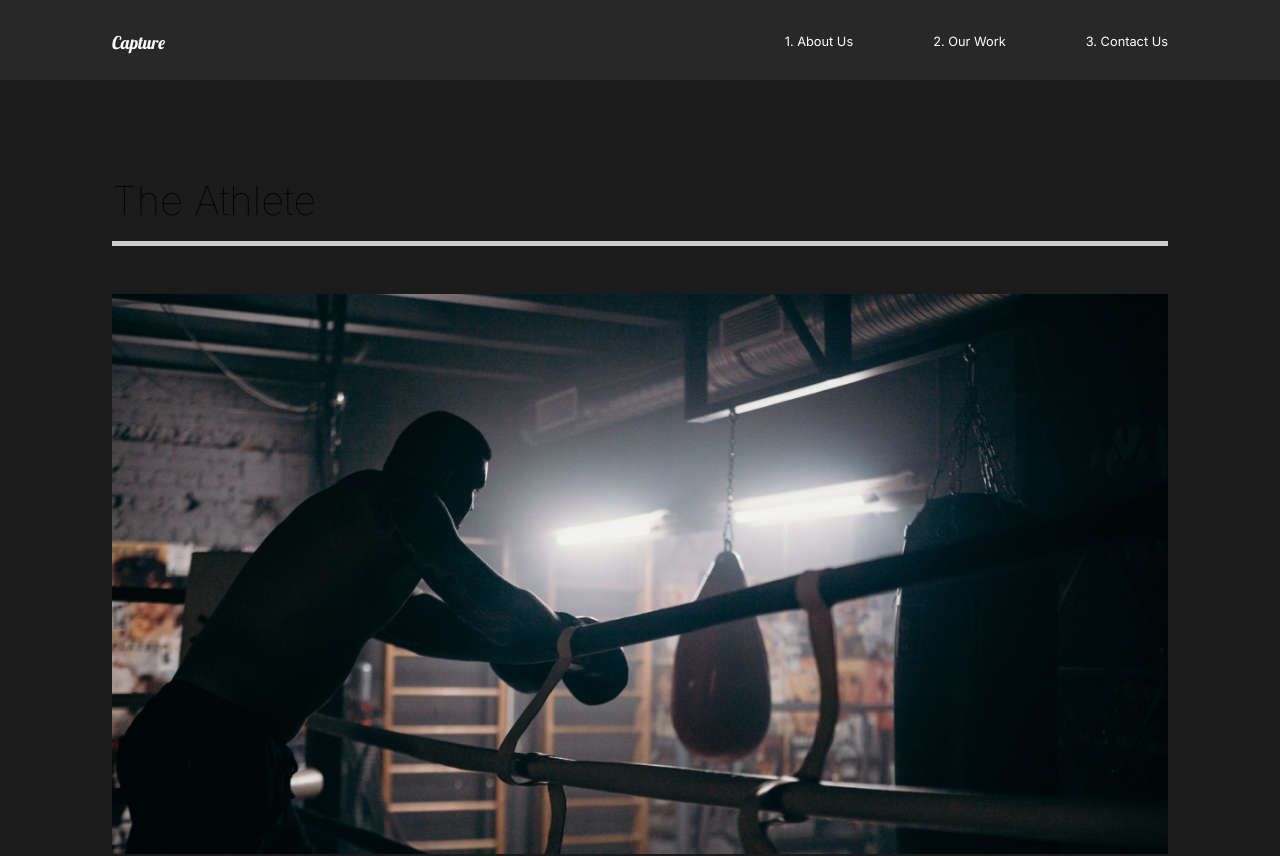
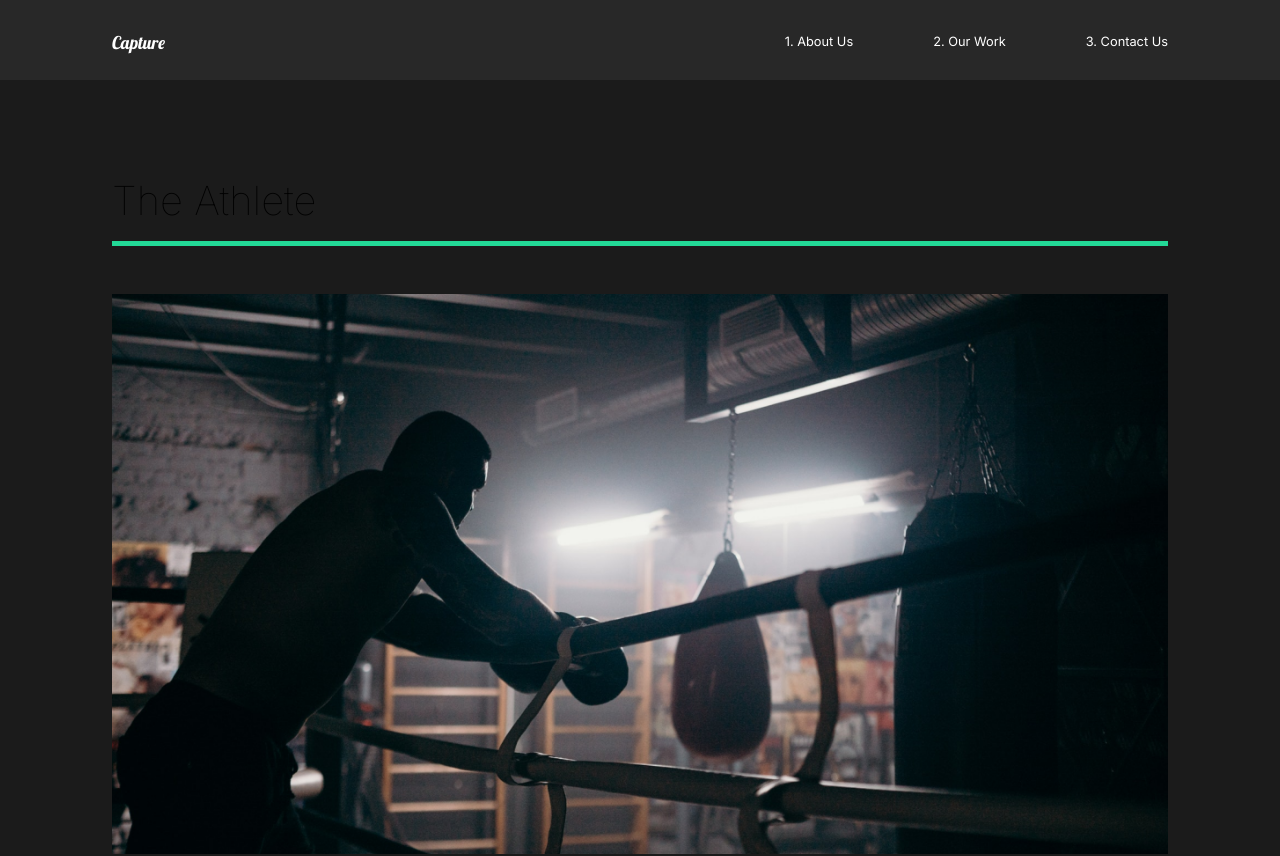
Before and after one commit to Fayorr/capture-portfolio, a React (Vite) app: page /work in a window 1280 px wide. Shown: the top 856 px of the page. Built offline with nearby package versions, Linux system fonts and the light colour scheme.

Commit message:
added more animation

```diff
--- a/src/constant/animation.js
+++ b/src/constant/animation.js
@@ -6,7 +6,7 @@ export const pageAnimation = {
         opacity: 1,
         y: 0,
         transition: {
-            duration: 0.75,
+            duration: 1,
             when: "beforeChildren", //Until the parent loads finish others won't.
             staggerChildren: 0.25,  //to make each childrean wait for one another.
 
@@ -42,5 +42,10 @@ export const fade = {
 }
 export const photoAnim = {
     hidden: {opacity: 0, scale: 1.5},
-    show: {scale: 1, opacity: 1, transition: {duration: 1, ease: "easeOut"}}
+    show: {scale: 1, opacity: 1, transition: {duration: 0.75, ease: "easeOut"}}
 }
+export const lineAnim = {
+    hidden: {width: "0%"},
+    show: {width: "100%",
+    transition: {duration: 1}},
+}
--- a/src/pages/OurWork.jsx
+++ b/src/pages/OurWork.jsx
@@ -3,7 +3,7 @@ import { Link } from 'react-router-dom';
 import { MovieState } from '../constant/movieState';
 import { motion } from "framer-motion"
 import { AnimatePresence } from "framer-motion"
-import { pageAnimation, fade, photoAnim } from '../constant/animation';
+import { pageAnimation, fade, photoAnim, lineAnim } from '../constant/animation';
 
 const OurWork = () => {
 	return (
@@ -12,7 +12,7 @@ const OurWork = () => {
 				{MovieState.map((movie, index) => (
 					<Movie key={index} variants={pageAnimation}>
 						<motion.h2 variants={fade}>{movie.title}</motion.h2>
-						<motion.div className="line"></motion.div>
+						<motion.div variants={lineAnim} className="line"></motion.div>
 						<Link to={`/work/${movie.id}`}>
 							<Hide>
 								<motion.img variants={photoAnim} src={movie.mainImg} alt="athlete" />
@@ -37,7 +37,7 @@ const Movie = styled.div`
 	padding-bottom: 10rem;
 	.line {
 		height: 0.33rem;
-		background: #cccccc;
+		background: #23d997;
 		margin-bottom: 3rem;
 	}
 	img {
```
